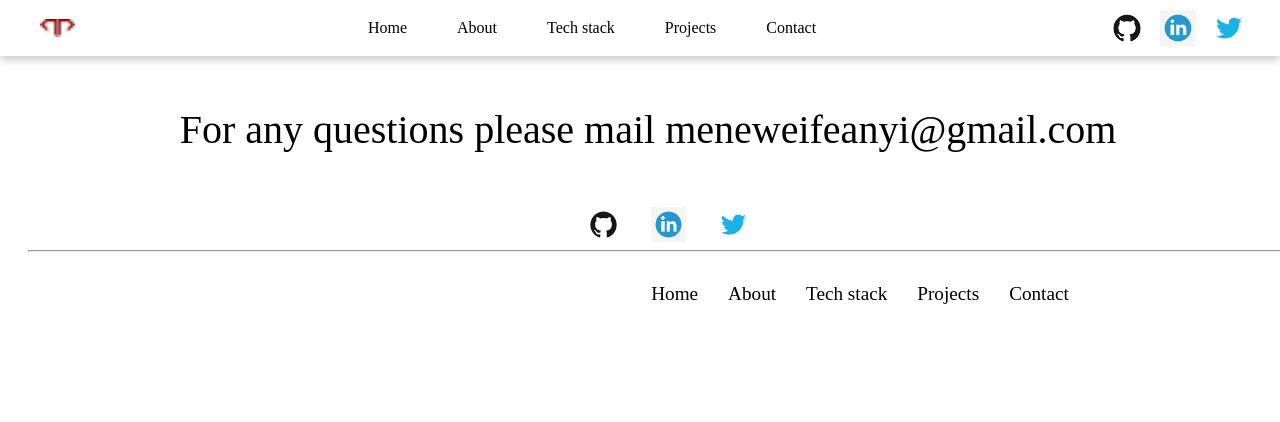
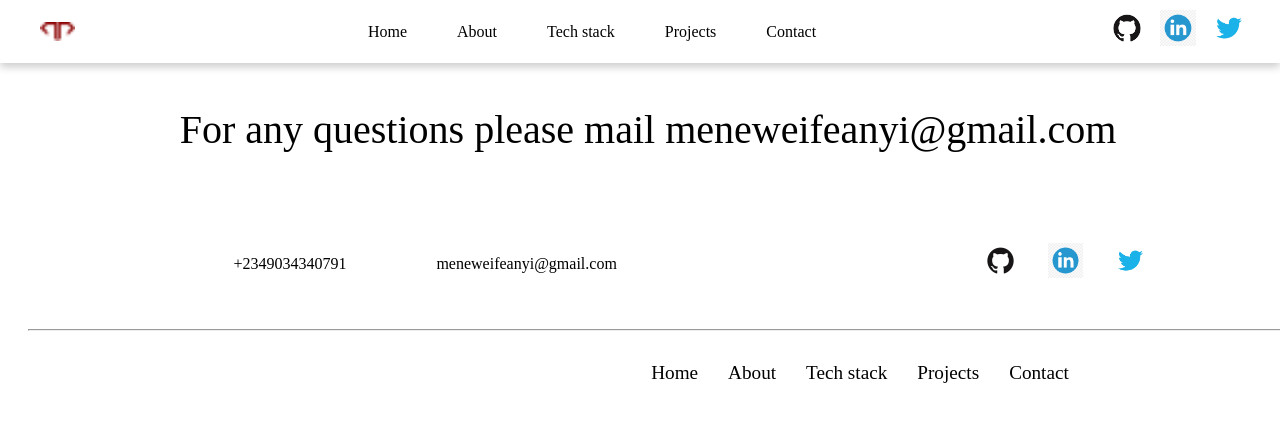
Before and after one commit to 0xidennis/Porfolio, a React (Vite) app: page /Contact in a window 1280 px wide. Shown: the top 422 px of the page. Built offline with nearby package versions, Linux system fonts and the light colour scheme.

Commit message:
initial commit

```diff
--- a/package.json
+++ b/package.json
@@ -16,6 +16,7 @@
     "react-icons": "^5.3.0",
     "react-router-dom": "^6.27.0",
     "react-spring": "^9.7.4",
+    "react-switch": "^7.0.0",
     "styled-components": "^6.1.13"
   },
   "devDependencies": {
--- a/src/Component/Experi.jsx
+++ b/src/Component/Experi.jsx
@@ -50,7 +50,7 @@ const Experi = () => {
         </div>
         <div className='exper-h'>
             <h3>Physics with electronics</h3>
-            <p></p>
+            <p>ND/HND</p>
         </div>
         <div className='location'>
           <img src={building} alt="" /><span>Lagos state polytechnic</span>
--- a/src/Component/Hero.jsx
+++ b/src/Component/Hero.jsx
@@ -1,5 +1,6 @@
 import styled from "styled-components"
 import preview from '../assets/preview.png'
+
 const Hero = () => {
   return (
     <div>
@@ -24,9 +25,8 @@ const Hero = () => {
 export default Hero
 
 const Container = styled.div`
-width:1600px;
-/* border: 1px solid black; */
-margin-left: 8%;
+width:100%;
+margin-right: 100%;
 margin-top: 1%;
 min-height: 100vh;
   display: flex;
@@ -61,6 +61,7 @@ justify-content:space-between;
 flex-direction: row;
   max-width: 1200px;
   width: 100%;
+  margin-right:20%;
   gap: 100px;
 
 @media (max-width: 768px) {
--- /dev/null
+++ b/src/Component/Spinner.css
@@ -0,0 +1,28 @@
+/* Spinner.css */
+.spinner-overlay {
+    position: fixed;
+    top: 0;
+    left: 0;
+    height: 100vh;
+    width: 100vw;
+    background-color: rgba(255, 255, 255, 0.8);
+    display: flex;
+    align-items: center;
+    justify-content: center;
+    z-index: 999;
+  }
+
+  .spinner {
+    width: 50px;
+    height: 50px;
+    border: 6px solid #ddd;
+    border-top-color: #007bff;
+    border-radius: 50%;
+    animation: spin 0.8s linear infinite;
+  }
+
+  @keyframes spin {
+    100% {
+      transform: rotate(360deg);
+    }
+  }
--- a/src/Component/Techimages.css
+++ b/src/Component/Techimages.css
@@ -7,7 +7,7 @@
     gap: 60px;
     padding: 20px 0;
     background-color: white;
-    margin-top: -150px;
+    margin-top: -30px;
 
 
   }
--- a/src/Component/Wignet.css
+++ b/src/Component/Wignet.css
@@ -22,7 +22,7 @@
     opacity: 0;
     transform: translateY(20px);
     transition: opacity 0.6s ease-out, transform 0.6s ease-out;
-    margin-top: -120px;
+    margin-top: -50px;
   }
   .popup-heading {
     font-size: 40px;
@@ -53,7 +53,7 @@
 
   @media (max-width: 768px) {
     font-size: 18px;
-    margin-top: -10px;
+    margin-top: -0px;
   }
 
   @media (max-width: 480px) {
--- a/src/Pages/About.css
+++ b/src/Pages/About.css
@@ -36,15 +36,24 @@
     animation: slideInRight 1s ease forwards;
   }
   @media (max-width: 768px) {
-    .header,
+
   .paragraph{
       width: 90%;
       font-size: 18px;
-    margin-left: 2rem;
+    margin-left: 1.2rem;
     text-align: center;
     justify-content: center;
     align-items: center;
-  }}
+  }
+  .header{
+    width: 90%;
+      font-size: 30px;
+    margin-left: 1.2rem;
+    text-align: center;
+    justify-content: center;
+    align-items: center;
+  }
+}
 
   @media (max-width: 480px) {
     .header,
--- a/src/Static/Footer.jsx
+++ b/src/Static/Footer.jsx
@@ -2,21 +2,21 @@ import styled from "styled-components"
 import github from '../assets/github.png'
 import linkedin from '../assets/linkedin.png'
 import Twitter from '../assets/Twitter.png'
-
+import {Link} from 'react-router-dom'
 const Footer = () => {
   return (
     <div>
       <div>
       <Container>
         <LogNav>
-            {/* <TextBox>
+            <TextBox>
               <p>+2349034340791</p>
               <p>meneweifeanyi@gmail.com</p>
-            </TextBox> */}
+            </TextBox>
             <ImageBox>
-            <img src={github} alt="" width={36}/>
-            <img src={linkedin} alt="" width={36}/>
-            <img src={Twitter} alt="" width={36}/>
+            <Link to='https://github.com/dashboard'><img src={github} alt="" width={36}/></Link>
+            <Link to='https://www.linkedin.com/in/menewe-ifeanyi/'><img src={linkedin} alt="" width={36}/></Link>
+           <Link to='https://twitter.com/0xdenn1s'> <img src={Twitter} alt="" width={36}/></Link>
         </ImageBox>
         </LogNav>
         <hr/>
@@ -28,21 +28,31 @@ const Footer = () => {
         <LogNav>
 
             <Navigation>
+              <Link to='/'>
                 <nav>
                 Home
                 </nav>
+                </Link>
+                <Link to='/About'>
                 <nav>
                 About
                 </nav>
+                </Link>
+                <Link to='/Mytech'>
                 <nav>
                 Tech stack
                 </nav>
+                </Link>
+                <Link to='/Myproject'>
                 <nav>
                 Projects
                 </nav>
+                </Link>
+                <Link to='/Contact'>
                 <nav>
                 Contact
                 </nav>
+                </Link>
             </Navigation>
         </LogNav>
 
@@ -88,7 +98,8 @@ display: flex;
 
   @media (max-width: 768px) {
     flex-direction: column;
-    gap: 3px;
+    gap: 1px;
+    margin-left:-30px;
   }
 
 
@@ -100,6 +111,13 @@ const Navigation = styled.div`
   gap: 30px;
   margin-top: 10px;
   font-size: 1.2rem;
+  a{
+    text-decoration:none;
+    color: black;
+    &:hover {
+      text-decoration: underline;
+    }
+  }
 
   nav {
     cursor: pointer;
@@ -109,7 +127,7 @@ const Navigation = styled.div`
     gap: 1px;
     font-size: 1rem;
     margin-top: 15px;
-    margin-left:1%;
+    margin-left:1px;
     /* border:1px solid black; */
   }
 
@@ -134,12 +152,13 @@ const ImageBox = styled.div`
   }
 
   @media (max-width: 768px) {
-    gap: 10px;
+    gap: 1px;
     display:flex;
   }
 
   @media (max-width: 480px) {
     gap: 5px;
+    margin-left:-10px;
     img {
       width: 30px;
     }
@@ -158,6 +177,10 @@ const TextBox = styled.div`
   @media (max-width: 768px) {
     font-size: 0.9rem;
     text-align: center;
+    margin-left:-1px;
+    p{
+      margin:13px;
+    }
   }
 
   @media (max-width: 480px) {
--- a/src/Static/Header.jsx
+++ b/src/Static/Header.jsx
@@ -49,9 +49,9 @@ const Header = () => {
                 </Link>
             </Navigation>
             <ImageBox>
-            <img src={github} alt="" width={36}/>
-            <img src={linkedin} alt="" width={36}/>
-            <img src={Twitter} alt="" width={36}/>
+            <Link to='https://github.com/dashboard'><img src={github} alt="" width={36}/></Link>
+            <Link to='https://www.linkedin.com/in/menewe-ifeanyi/'><img src={linkedin} alt="" width={36}/></Link>
+           <Link to='https://twitter.com/0xdenn1s'> <img src={Twitter} alt="" width={36}/></Link>
         </ImageBox>
         <Buttons>
 
--- a/src/Static/Sidebar.jsx
+++ b/src/Static/Sidebar.jsx
@@ -41,8 +41,8 @@ const SidebarContainer = styled.div`
   right: 0;
   height: 100vh;
   width: 250px;
-  background-color: #333;
-  color: white;
+  background-color: #ffff;
+  color: #020101;
   transform: ${({ isOpen }) => (isOpen ? 'translateX(0)' : 'translateX(100%)')};
   transition: transform 0.3s ease-in-out;
   display: flex;
@@ -58,5 +58,9 @@ const SidebarContainer = styled.div`
     font-size:20px;
     color:white;
     text-decoration:none;
+    a{
+      text-decoration:none;
+      color: black;
+    }
   }
 `;
```
Also changed, not shown: src/Component/Spiner.jsx (added, +12 -0 lines), 1 other file (tests, documents, lock files or other folders).
